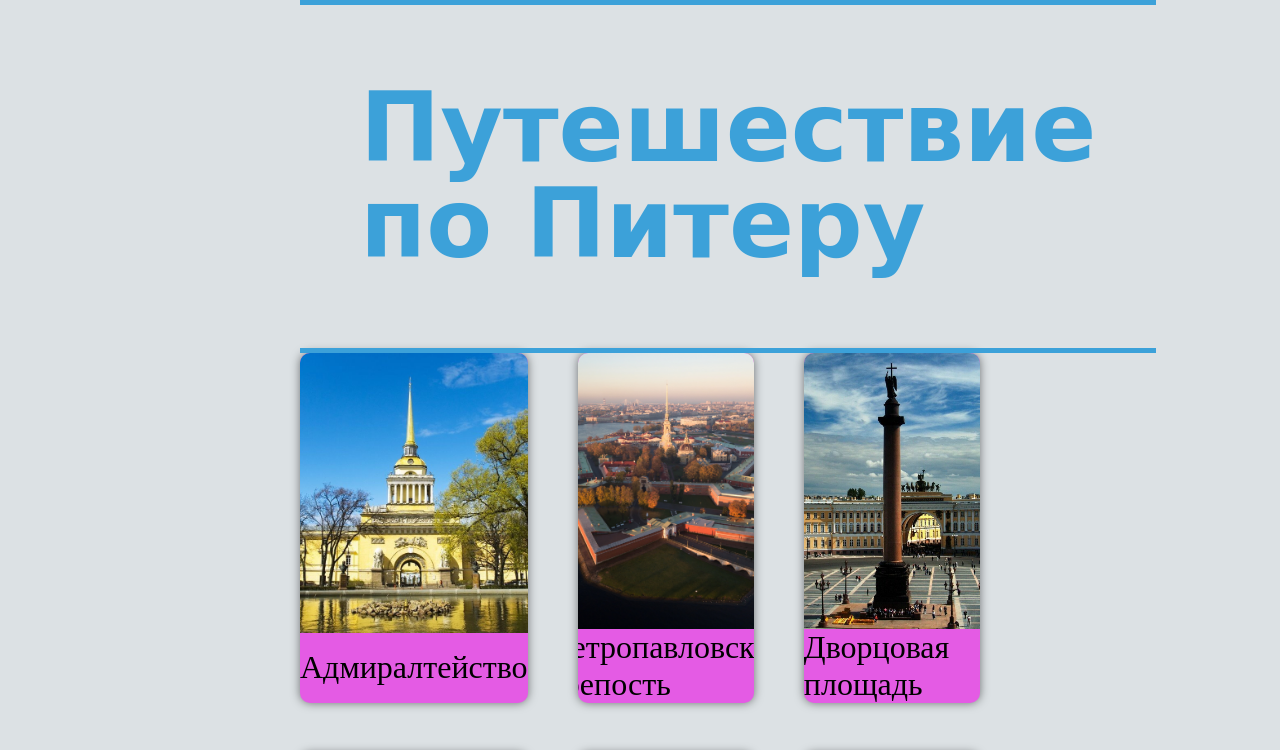
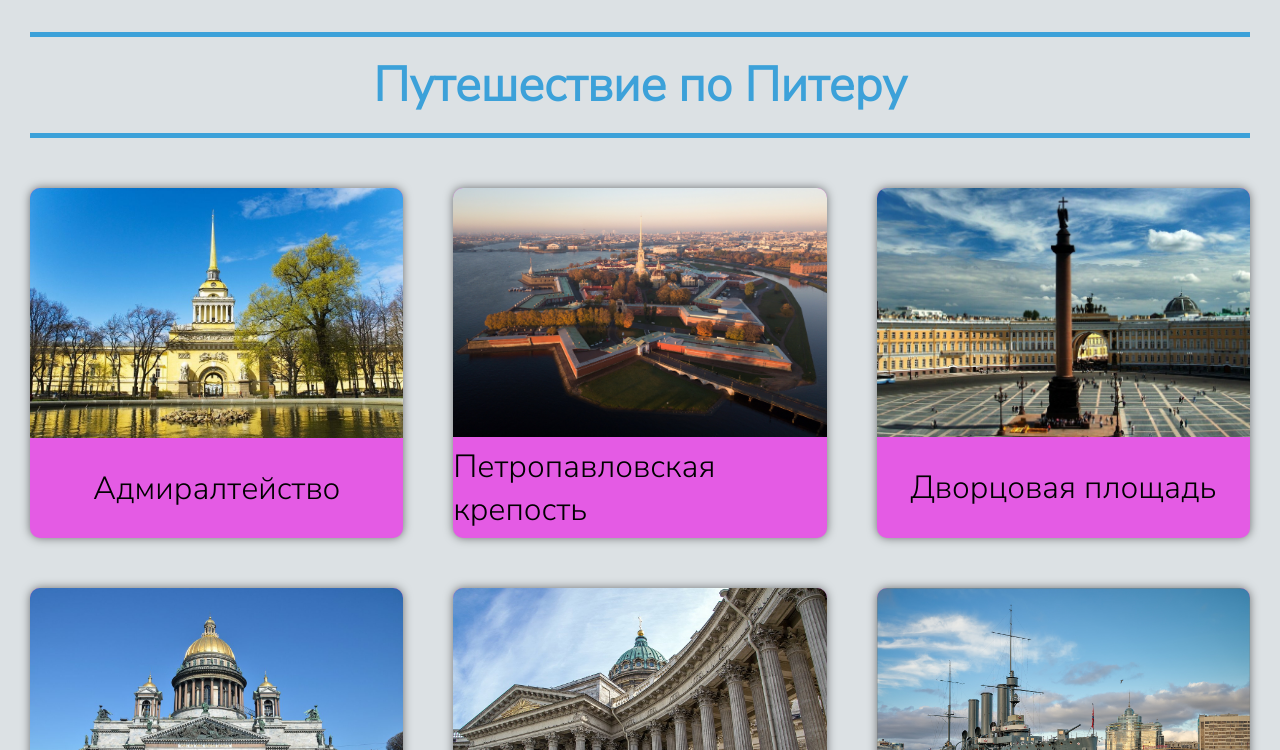
Before and after one commit to Lenich1987/piter, a plain HTML site: page index.html in a window 1280 px wide. Shown: the top 750 px of the page. Drawn offline with Linux system fonts and the light colour scheme.

Commit message:
Обновлены стили для мобильного экрана

```diff
--- a/index.html
+++ b/index.html
@@ -1,33 +1,41 @@
-<!doctype html>
+<!DOCTYPE html>
 
 <html lang="ru">
-
   <head>
-    <meta charset="utf-8">
-    <meta name="viewport" content="width=device-width, initial-scale=1">
+    <meta charset="utf-8" />
+    <meta name="viewport" content="width=device-width, initial-scale=1" />
 
     <title>Путешествие по Питеру</title>
     <!-- TODO (Leonid):  Обновить описание сайта -->
-    <meta name="description" content="Here is a description">
-    <meta name="author" content="Leonid Krivous">
+    <meta name="description" content="Here is a description" />
+    <meta name="author" content="Leonid Krivous" />
 
-    <link rel="icon" href="favicon.png" type="image/svg+xml">
-    <link rel="stylesheet" href="./styles.css">
+    <link rel="icon" href="favicon.png" type="image/svg+xml" />
+
+    <link rel="preconnect" href="https://fonts.googleapis.com" />
+    <link rel="preconnect" href="https://fonts.gstatic.com" crossorigin />
+    <link
+      href="https://fonts.googleapis.com/css2?family=Nunito+Sans:wght@300&display=swap"
+      rel="stylesheet"
+    />
+    <link rel="stylesheet" href="./styles.css" />
   </head>
 
   <body>
     <header>
-     <div class="one">
       <h1>Путешествие по Питеру</h1>
-     </div>
     </header>
 
     <main>
       <!-- TODO (Leonid): Добвить название изображения (alt=”Адмиралтейство”) -->
       <!-- TODO (Leonid): Добвить ссылки (<a href="ya.ru/leonid/admiralteystvo") -->
-      <a href="ya.ru/leonid/admiralteystvo">
+      <a href="https://ya.ru/leonid/admiralteystvo">
         <div class="card">
-          <img src="./images/Адмиралтейство.jpg" alt="Адмиралтейство" title="Адмиралтейство"/>
+          <img
+            src="./images/Адмиралтейство.jpg"
+            alt="Адмиралтейство"
+            title="Адмиралтейство"
+          />
           <p class="name">Адмиралтейство</p>
         </div>
       </a>
@@ -71,7 +79,6 @@
         <img src="./images/Смольный.jpg" />
         <p class="name">Смольный</p>
       </div>
-
     </main>
   </body>
 </html>
--- a/styles.css
+++ b/styles.css
@@ -3,30 +3,37 @@ html, body{
     height: 100%;
     margin: 0;
     box-sizing: border-box;
+    font-family: 'Nunito Sans', sans-serif;
 }
 
 body{
     background-color: rgb(220, 225, 228);
-    padding: 0 300px;
+    padding: 0 30px;
 }
 
 header{
-    font-family: 'Righteous', cursive;
-    position: relative;
-    color: #3CA1D9;
-    display: inline-block;
+    text-align: center;
+}
+
+header h1{
+    font-size: 3em;
+    padding: 15px;
     border-top: 5px solid;
     border-bottom: 5px solid;
-    font-size: 3em;
-    padding: 11px 60px;
-    margin: 5;
-    line-height: 1;
+    color: #3CA1D9;
 }
 
 main{
     display: grid;
-    grid-template-columns: repeat(3, 1fr);
+    grid-template-columns: repeat(1, 1fr);
     grid-gap: 50px;
+    margin-top: 50px;
+}
+
+@media screen and (min-width: 400px) {
+    main {
+        grid-template-columns: repeat(3, 1fr);
+    }
 }
 
 .card{
@@ -41,21 +48,19 @@ main{
 }
 
 .card img{
-    flex: 4;
     width: 100%;
     object-fit: cover;
+    max-height: 75%;
 }
 
 .card .name{
-    flex: 1;
     padding: 0 0px;
     font-size: 32px;
     display: flex;
     align-items: center;
     justify-content: center;
     margin: 0;
-
-
+    height: 100%;
 }
 
 a{
```
